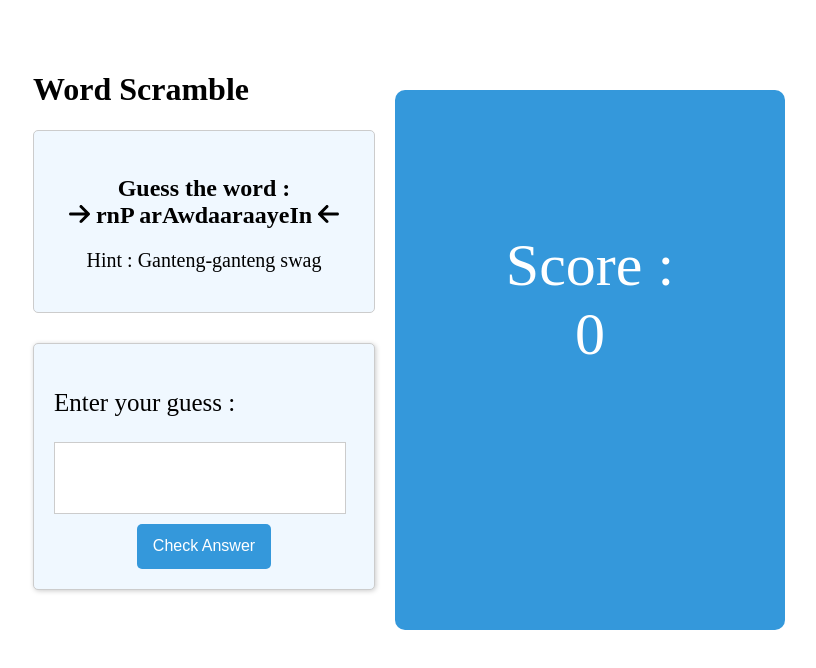
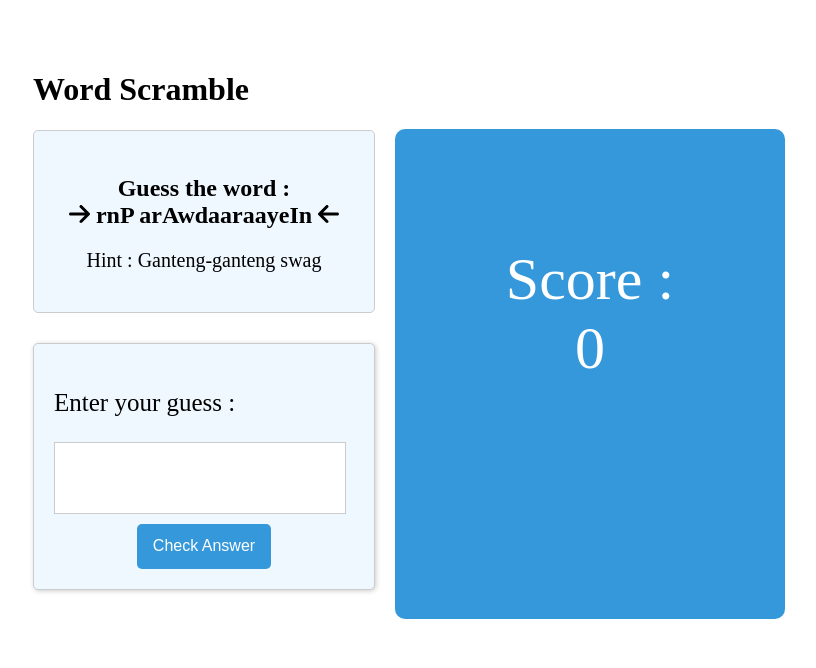
Before and after one commit to aryaprdni/B51-MICRO-CHALLENGE, a React (Vite) app: page /word-scramb in a window 1280 px wide. Shown: the top 668 px of the page, without its empty margins (231-1047 px from the left). Built offline with nearby package versions, Linux system fonts and the light colour scheme.

Commit message:
fix wordscramb

```diff
--- a/src/styles/SalaryCalculating.module.css
+++ b/src/styles/SalaryCalculating.module.css
@@ -41,7 +41,7 @@
 
 .box1 input {
     width: 400px;
-    height: 30px;
+    height: 50px;
     font-size: 20px;
 }
 
--- a/src/styles/WordScramb.module.css
+++ b/src/styles/WordScramb.module.css
@@ -3,6 +3,10 @@
   flex-direction: row;
   justify-content: center;
   margin-top: 50px;
+}
+
+.subContainer {
+  margin-top: 100px;
 }
 
 .wordContainer {
@@ -63,15 +67,15 @@
 .boxScore {
   background-color: #3498db;
   width: 350px;
-  height: 500px;
+  height: 450px;
   border-radius: 10px;
-  margin-top: 40px;
   color : #fff;
   display: flex;
   flex-direction: column;
   justify-content: center;
   align-items: center;
   padding: 20px;
+  margin-top: 79px;
 }
 
 .boxScore p {
--- a/src/views/WordScramb.jsx
+++ b/src/views/WordScramb.jsx
@@ -85,7 +85,7 @@ const WordScramble = () => {
   return (
     <div className={styles.container}>
       <div>
-        <h1>Word Scramble</h1>
+        <h1 className={styles.title}>Word Scramble</h1>
         <div className={styles.wordContainer}>
           <p className={styles.word}>
             Guess the word : <br />
```
